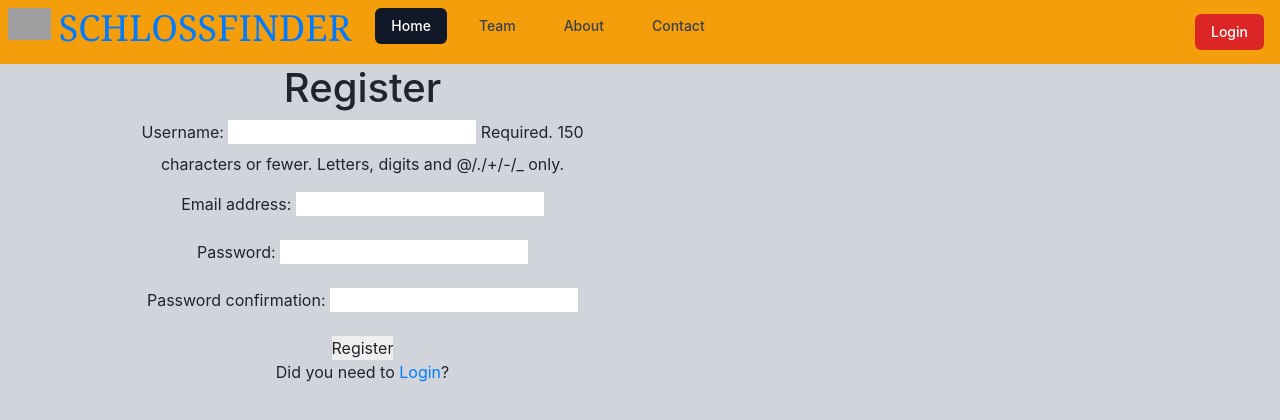
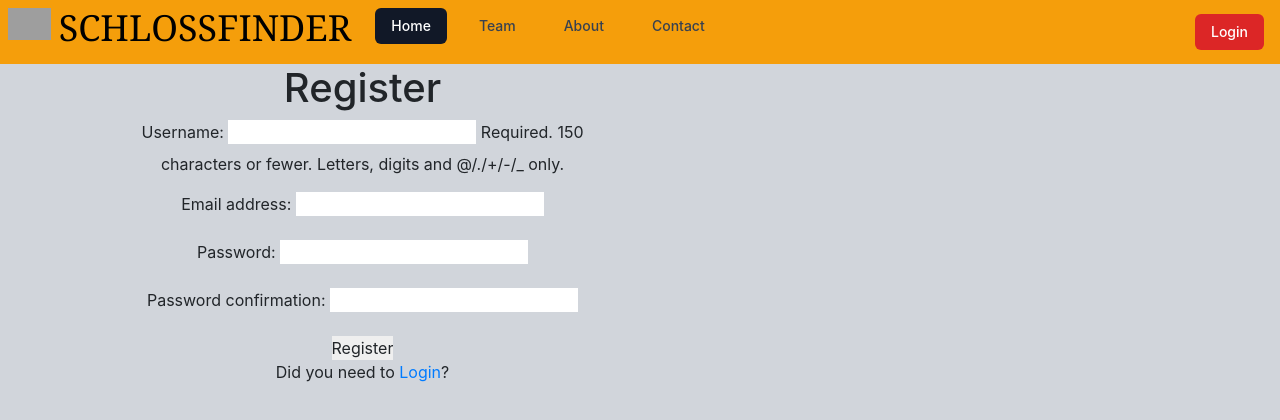
Before and after one commit to Marcin-integrator/CastleFinder, a Django app: page /register/ in a window 1280 px wide. Shown: the top 420 px of the page. Run offline with Django 3.2, Linux system fonts and the light colour scheme; style sheets or scripts are compiled from the project's sources; grey boxes are pictures that could not be loaded.

Commit message:
fixed logo

```diff
--- /dev/null
+++ b/static/geo/extras.css
@@ -0,0 +1,3 @@
+#main-title {
+  color: black !important;
+}
--- a/templates/base.html
+++ b/templates/base.html
@@ -14,6 +14,7 @@
     />
     {% load static %}
     <link rel="stylesheet" href="{% static 'tailwind/styles.css' %}" />
+    <link rel="stylesheet" href="{% static 'geo/extras.css' %}" />
     <script src="https://code.jquery.com/jquery-3.5.1.min.js"></script>
     {% include 'snippets/css.html' %}
     <title>Geo | {% block title %}{% endblock title %}</title>
--- a/templates/snippets/nav.html
+++ b/templates/snippets/nav.html
@@ -61,14 +61,14 @@
             src="https://upload.wikimedia.org/wikipedia/commons/5/5c/Font_Awesome_5_brands_fort-awesome.svg"
             alt="Workflow"
           />
-          <a href="{% url "measurements:calculate-view" %}">
+          <a style="text-decoration:none" href="{% url "measurements:calculate-view" %}">
           <div id="main-logo" class="space-x-2 hidden lg:flex">
             <img
               class="h-8 w-auto"
               src="https://upload.wikimedia.org/wikipedia/commons/5/5c/Font_Awesome_5_brands_fort-awesome.svg"
               alt="Workflow"
             />
-            <h1 class="font-serif text-4xl uppercase">Schlossfinder</h1>
+            <h1 id="main-title" class="font-serif text-4xl uppercase">Schlossfinder</h1>
           </div>
           </a>
         </div>
```
